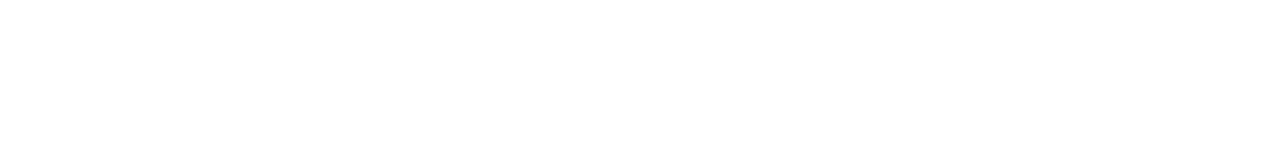
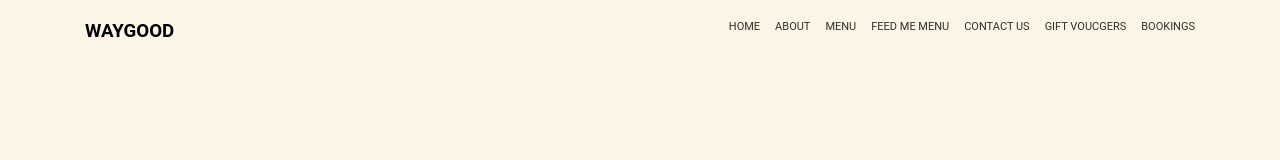
Before and after one commit to 01mehran/MyFirstLongDesign, a plain HTML site: page scr/index.html in a window 1280 px wide. Drawn offline with Linux system fonts and the light colour scheme.

Commit message:
create header

```diff
--- a/scr/index.html
+++ b/scr/index.html
@@ -1,11 +1,36 @@
 <!DOCTYPE html>
 <html lang="en">
-<head>
-    <meta charset="UTF-8">
-    <meta name="viewport" content="width=device-width, initial-scale=1.0">
+  <head>
+    <meta charset="UTF-8" />
+    <meta name="viewport" content="width=device-width, initial-scale=1.0" />
     <title>MyFirstLongDesign</title>
-</head>
-<body>
+    <link rel="stylesheet" href="style.css" />
+  </head>
+  <body>
+    <header>
+      <h3>WAYGOOD</h3>
+      <div class="">
+        <span>HOME</span>
+        <span>ABOUT</span>
+        <span>MENU</span>
+        <span>FEED ME MENU</span>
+        <span>CONTACT US</span>
+        <span>GIFT VOUCGERS</span>
+        <span>BOOKINGS</span>
+      </div>
+    </header>
 
-</body>
+
+
+
+
+
+
+
+
+
+
+
+
+  </body>
 </html>
--- a/scr/style.css
+++ b/scr/style.css
@@ -0,0 +1,27 @@
+* {
+  box-sizing: border-box;
+  margin: 0;
+  padding: 0;
+}
+body {
+  background-color: #faf5e5;
+  font-family: "Roboto", sans-serif;
+}
+header {
+  padding: 20px 85px;
+  display: flex;
+  justify-content: space-between;
+}
+header div {
+  display: flex;
+  column-gap: 15px;
+}
+header div span{
+    color: #1b1919e5;
+    font-size: 11px;
+    font-weight: 400;
+}
+header div span:hover{
+    cursor: pointer;
+    color: black;
+}
```
